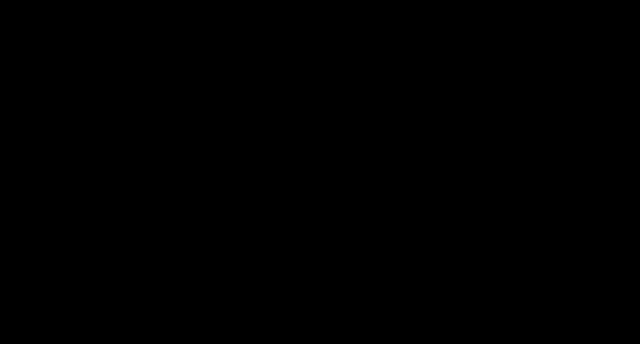
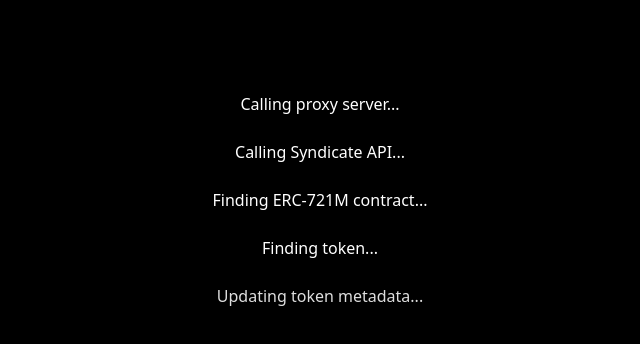
Before and after one commit to ianDAOs/demo-721m-api-frontend, a React (Create React App) app: page /loading in a window 1280 px wide. Shown: the top 344 px of the page, without its empty margins (320-960 px from the left). Built offline with nearby package versions, Linux system fonts and the light colour scheme; a web font is replaced by a local one.

Commit message:
Update loading page

```diff
--- a/src/components/Button.js
+++ b/src/components/Button.js
@@ -41,7 +41,7 @@
                         // Wait for the loading animation to finish, then navigate to the home page
                         setTimeout(() => {
                             navigate('/');
-                        }, 8000); // Adjust this value according to your loading animation duration
+                        }, 10000); // Adjust this value according to your loading animation duration
                     } else {
                         console.error('Error updating token metadata:', updateResponse);
                     }
--- a/src/pages/Loading.js
+++ b/src/pages/Loading.js
@@ -9,7 +9,8 @@
     'Updating token metadata...',
     'Uploading image...',
     'Mirroring image to IPFS...',
-    'Fetching metadata...'
+    'Fetching metadata...',
+    'Finalizing...'
 ];
 
 export default function Loading() {
@@ -34,9 +35,11 @@
     }, [currentStep, completedSteps]);
 
     return (
-        <div>
+        <div className='flex grid grid-rows-8 justify-items-center pt-20 text-white text-md font-thin'>
             {completedSteps.map((step, index) => (
-                <p key={index} className={styles.fadeIn}>{step}</p>
+                <div className='py-3'>
+                    <p key={index} className={styles.fadeIn}>{step}</p>
+                </div>
             ))}
         </div>
     );
```
Also changed, not shown: 1 other file (tests, documents, lock files or other folders).
